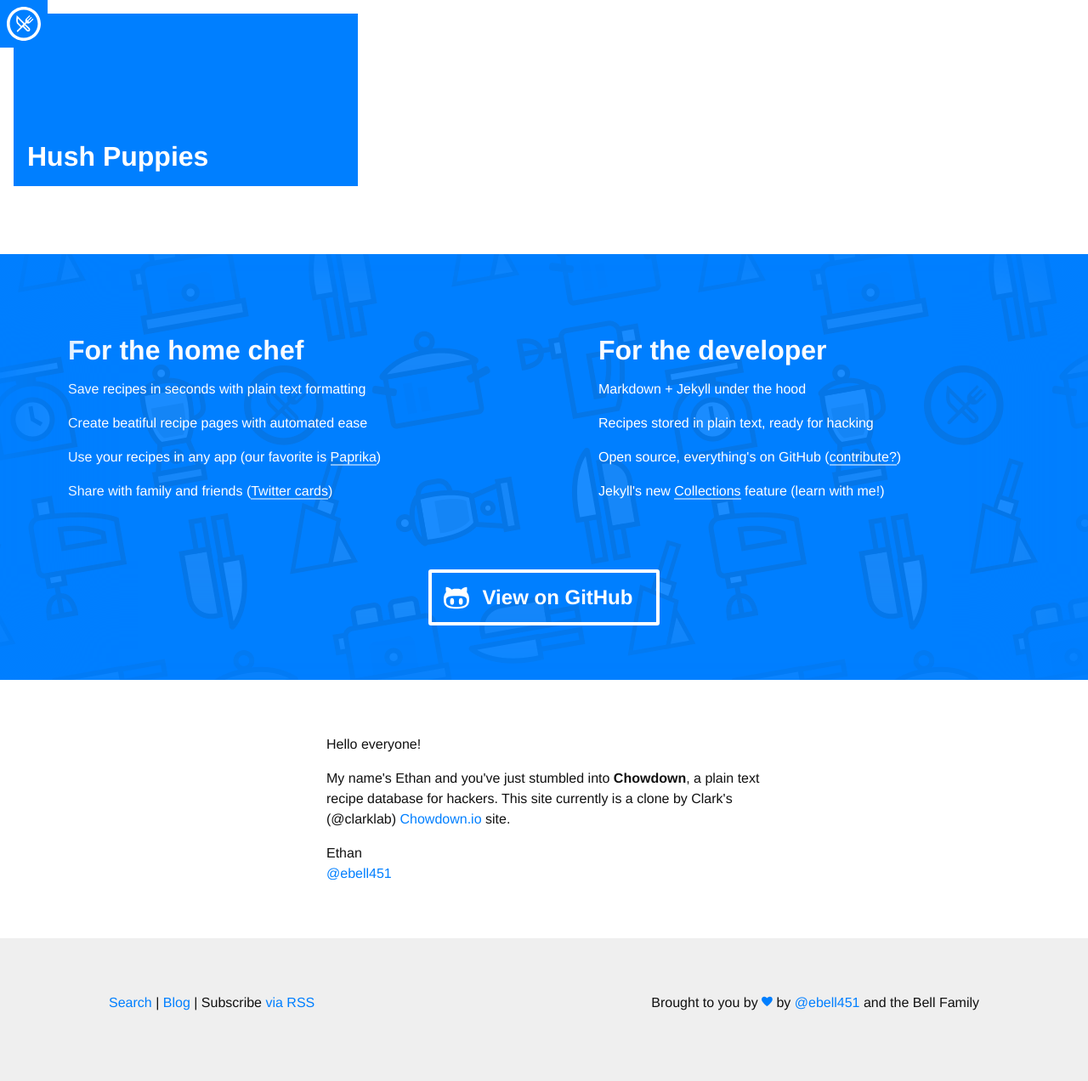
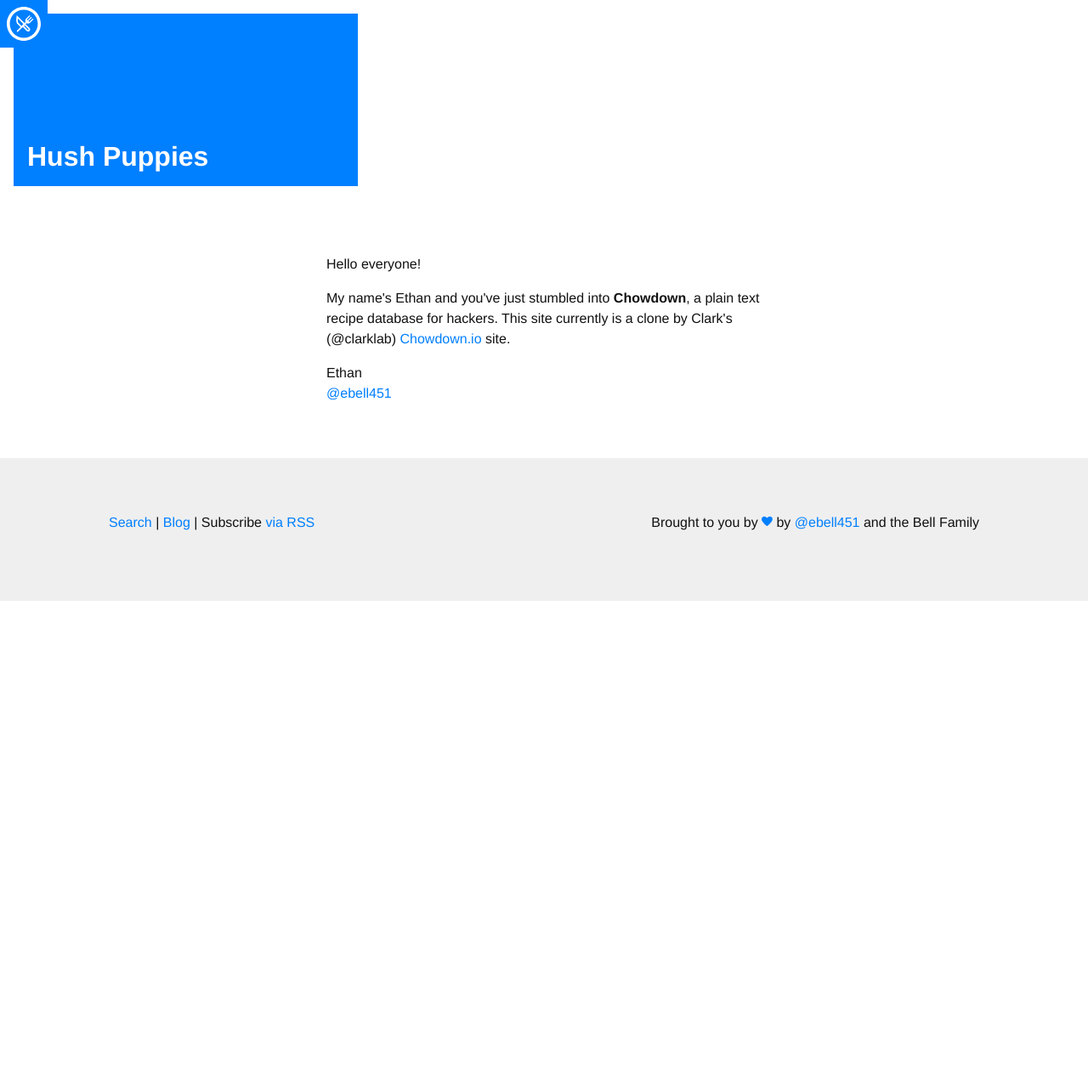
Before and after one commit to ebell451/ebell451.github.io, a Jekyll site: the page built from index.html, in a window 1280 px wide. Shown: the whole page at 85% size. Built offline with Jekyll 4.4.1, drawn with Linux system fonts in a browser that asks for light colours; nearby versions of some CDN libraries; some web fonts are replaced; after the commit the page ends 900 px from its top, so only the background shows below that.

Commit message:
Update index.html
Removed sell

```diff
--- a/index.html
+++ b/index.html
@@ -19,30 +19,6 @@
   </div>
   </div>
 
-  <div class="sell bg-blue-tile mt4">
-    <div class="clearfix white px2">
-      <div class="sm-col md-col-6 px2 md-px4 py2 md-py4">
-        <h1>For the home chef</h1>
-        <p>Save recipes in seconds with plain text formatting</p>
-        <p>Create beatiful recipe pages with automated ease</p>
-        <p>Use your recipes in any app (our favorite is <a href="http://www.paprikaapp.com/" target="_blank">Paprika</a>)</p>
-        <p>Share with family and friends (<a href="https://dev.twitter.com/cards/overview">Twitter cards</a>)</p>
-      </div>
-      <div class="sm-col md-col-6 px2 md-px4 py2 md-py4">
-        <h1>For the developer</h1>
-        <p>Markdown + Jekyll under the hood</p>
-        <p>Recipes stored in plain text, ready for hacking</p>
-        <p>Open source, everything's on GitHub (<a href="https://github.com/clarklab/chowdown">contribute?</a>)</p>
-        <p>Jekyll's new <a href="http://jekyllrb.com/docs/collections/">Collections</a> feature (learn with me!)</p>
-      </div>
-    </div>
-    <div class="clearfix white center">
-      <a href="https://github.com/clarklab/chowdown" class="button button-big button-with-icon button-outline mb4 h2">
-            <svg class="js-geomicon geomicon" width="30" data-icon="github" viewBox="0 0 32 32" style="fill:currentcolor"><title>github icon</title><path d="M0 18 C0 12 3 10 3 9 C2.5 7 2.5 4 3 3 C6 3 9 5 10 6 C12 5 14 5 16 5 C18 5 20 5 22 6 C23 5 26 3 29 3 C29.5 4 29.5 7 29 9 C29 10 32 12 32 18 C32 25 30 30 16 30 C2 30 0 25 0 18 M3 20 C3 24 4 28 16 28 C28 28 29 24 29 20 C29 16 28 14 16 14 C4 14 3 16 3 20 M8 21 A1.5 2.5 0 0 0 13 21 A1.5 2.5 0 0 0 8 21 M24 21 A1.5 2.5 0 0 0 19 21 A1.5 2.5 0 0 0 24 21 z"></path></svg>
-          View on GitHub</a>
-      </div>
-  </div>
-
   <div class="container mt4 mb4">
     <div class="sm-col-6 mx-auto px3 sm-px4">
   <p>Hello everyone!</p>
```
